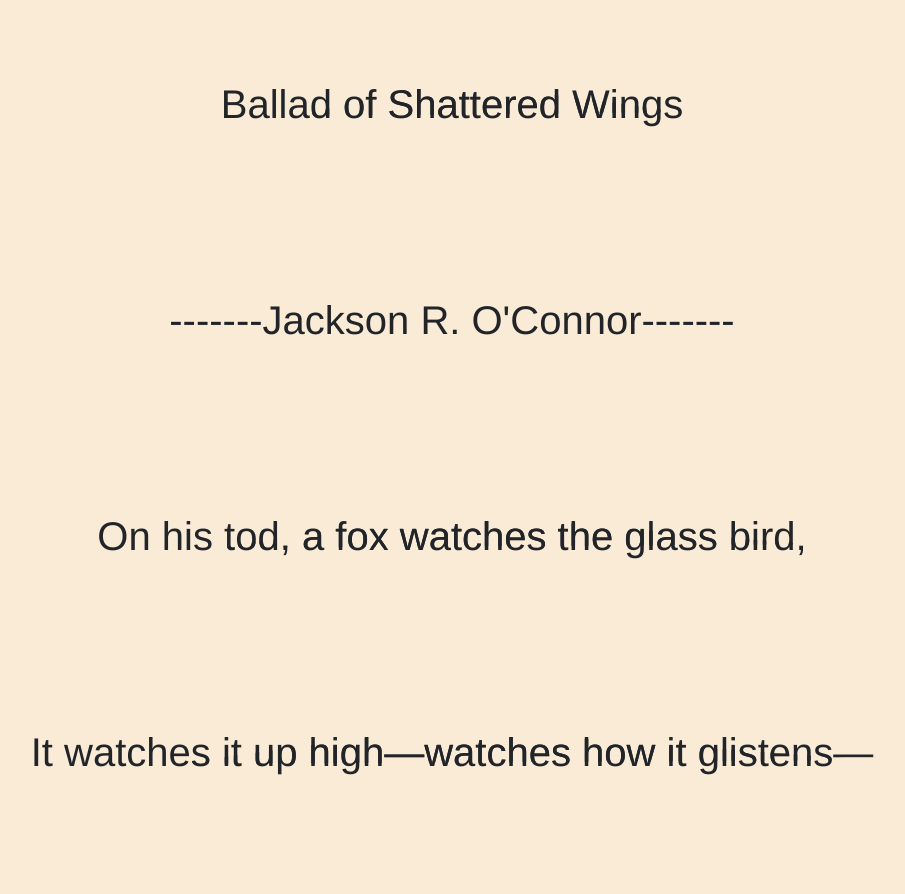
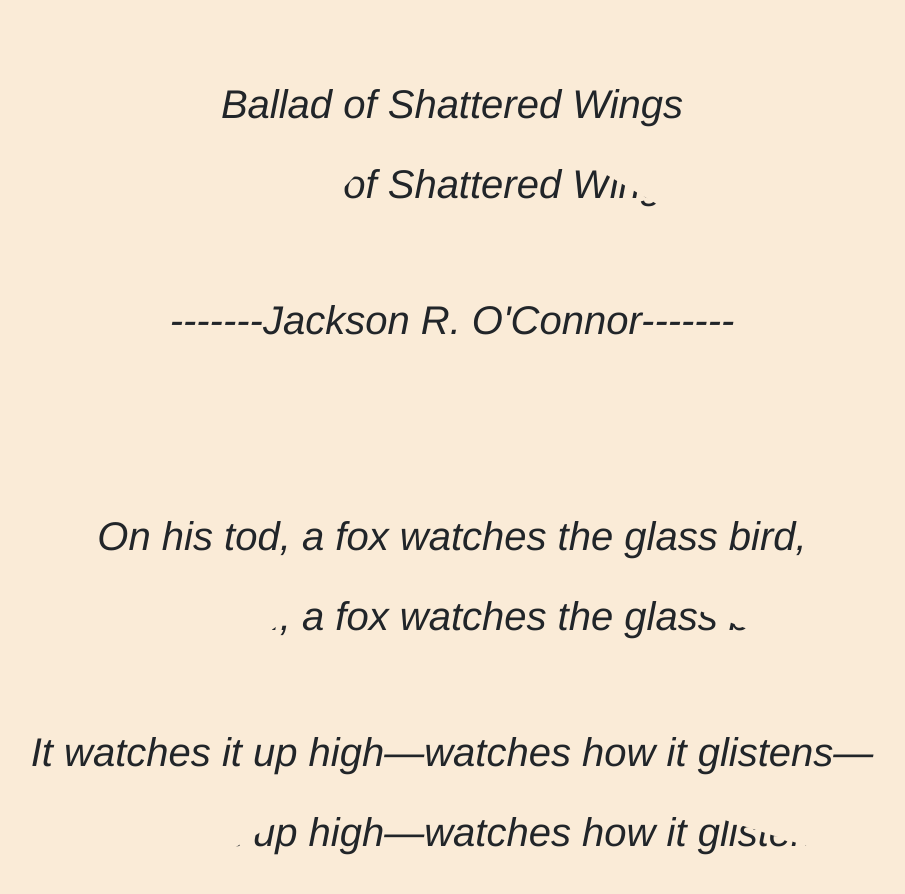
Before and after one commit to SSjacksonOC/InternetStudios-FinalProject, a plain HTML site: page index.html in a window 1280 px wide. Shown: the top 894 px of the page, without its empty margins (188-1093 px from the left). Drawn offline with nearby package versions, Linux system fonts and the light colour scheme.

Commit message:
it works sometimes and other times not?

```diff
--- a/index.html
+++ b/index.html
@@ -15,32 +15,33 @@
             scroll-behavior: smooth;
             font-family: 'Franklin Gothic Medium', 'Arial Narrow', Arial, sans-serif;
             background-color: antiquewhite;
+            font-style: oblique;
+            line-height: 0.8;
         }
         h1 {
             position: relative;
             text-align: center;
             padding: 2em 0;
-            overflow: hidden;
         }
         h1::before {
             position: absolute;
             content: attr(name);
-            padding: auto;
+            padding: 2em 0;
         }
         h1::before {
             clip-path: polygon(48% 0%, 17% 75%, 100% 67%);
         }
         h1::before {
             transform: rotate(var(--rotation, 0));
-            transition: transform 1.5s;
+            transition: transform 1s;
         }
     </style>
 </head>
 <body>
-    <div style="border: 3%; flex: content; overflow: scroll;" class=".col-md-6 .offset-md-1">
+    <div style="border: 3%; flex: auto;" class=".col-md-6 .offset-md-3">
         <h1 name="Ballad of Shattered Wings">Ballad of Shattered Wings</h1>
-        <h1 name=" ">-------Jackson R. O'Connor-------</h1>
-        <h1 name="On his tod, a fox watches the glass bird," class="hold">On his tod, a fox watches the glass bird,</h1>
+        <h1>-------Jackson R. O'Connor-------</h1>
+        <h1 name="On his tod, a fox watches the glass bird,">On his tod, a fox watches the glass bird,</h1>
         <h1 name="It watches it up high&mdash;watches how it glistens&mdash;">It watches it up high&mdash;watches how it glistens&mdash;</h1>
         <h1 name=""></h1>
         <h1 name=""></h1>
@@ -78,13 +79,6 @@
 
 </body>
 <script>
-    function randomNumber(min, max) {
-        return (Math.random() * (max - min)) + min;
-   }
-   skew1 = randomNumber(1, 100);
-   skew2 = randomNumber(1, 100);
-   skew3 = randomNumber(1, 100);
-   skew4 = randomNumber(1, 100);
     window.addEventListener('scroll', function() {
         let scrollTop = window.pageYOffset || document.documentElement.scrollTop;
         let scrollHeight = document.documentElement.scrollHeight - document.documentElement.clientHeight;
```
